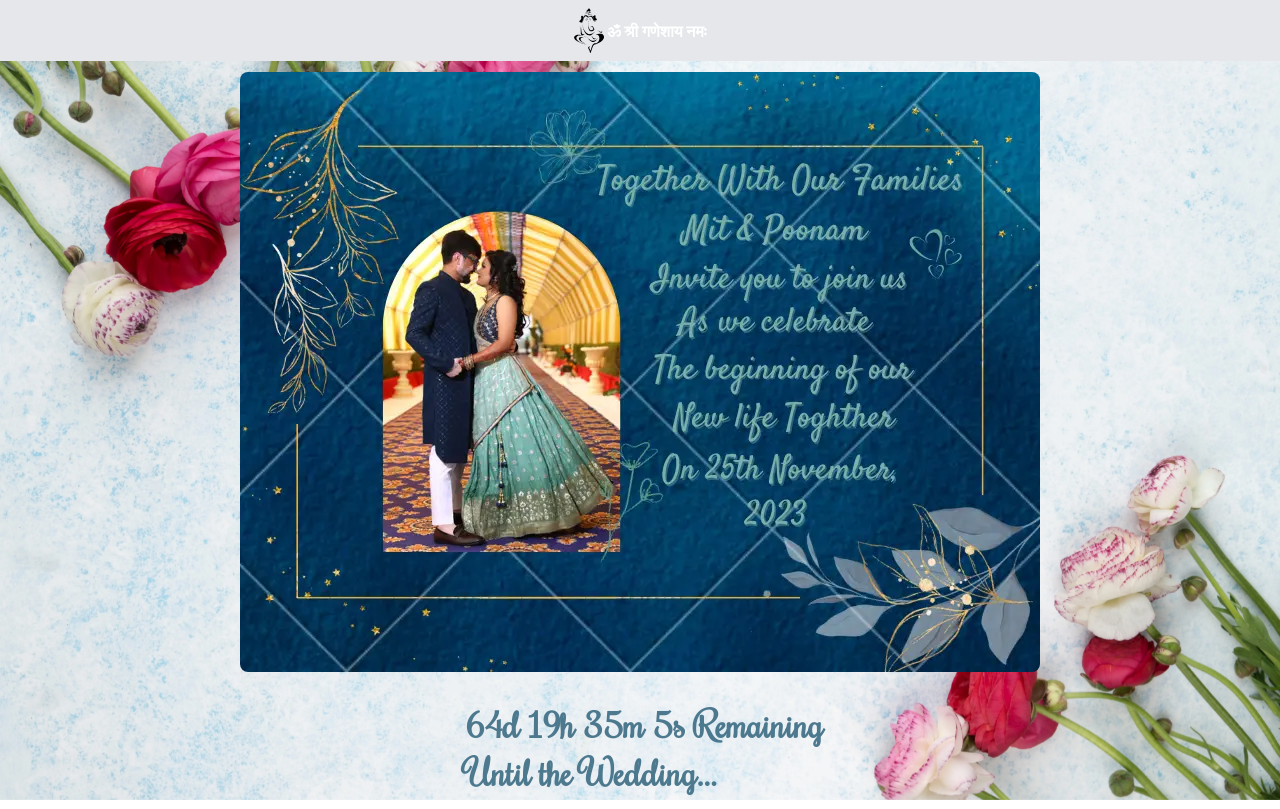
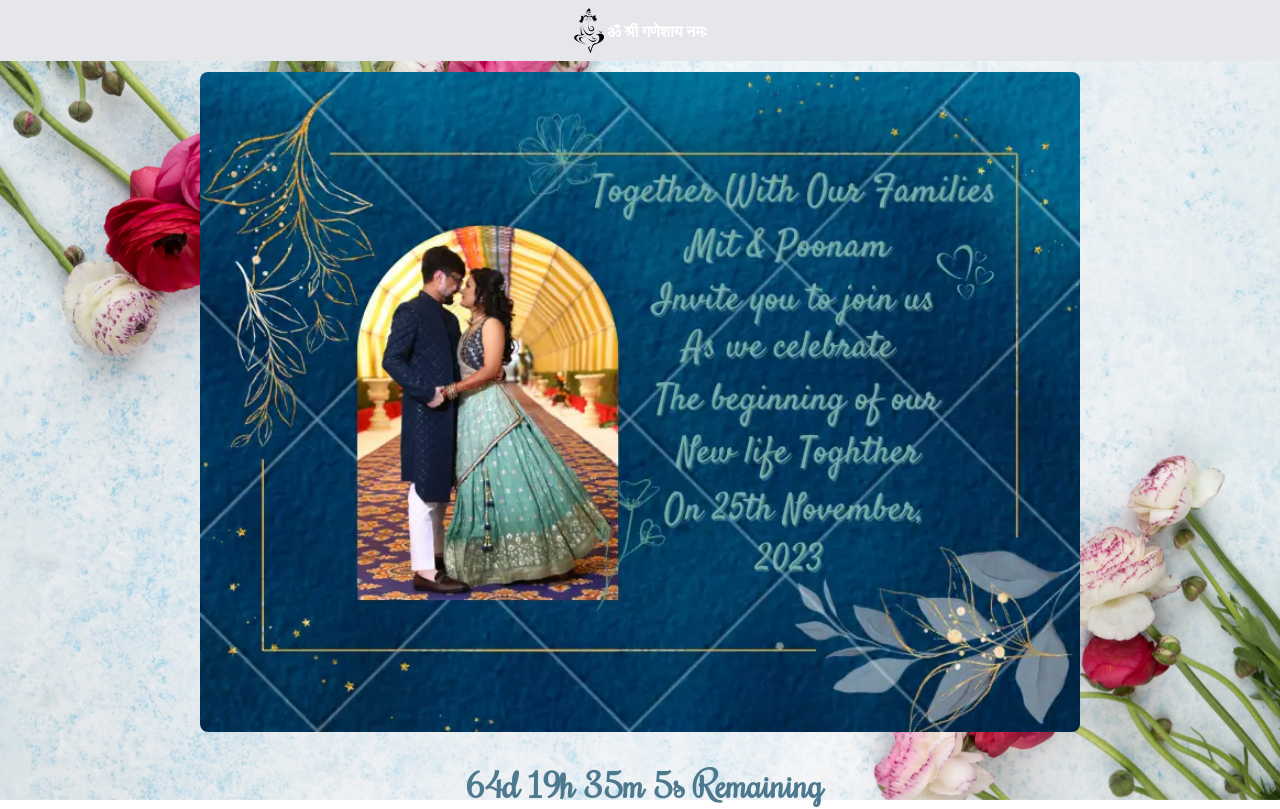
Before and after one commit to krish4uu/Mit-weds-Poonam, a Next.js app: page / in a window 1280 px wide. Shown: the top 809 px of the page. Built offline with nearby package versions, Linux system fonts and the light colour scheme.

Commit message:
Updated style

```diff
--- a/app/Components/wedding.tsx
+++ b/app/Components/wedding.tsx
@@ -14,7 +14,7 @@ export default function WeddingCard() {
   return (
     <>
       <div className=" flex min-h-screen z-10 flex-col items-center justify-between p-2">
-        <div className="flex w-full max-w-5xl items-center justify-center lg:flex mt-12 p-4">
+        <div className="flex w-full sm:max-w-5xl items-center justify-center lg:flex mt-12 pt-4 pb-4">
           <Image
             className="rounded-lg"
             src="./mit-poonam.webp"
@@ -23,7 +23,7 @@ export default function WeddingCard() {
             height={0}
             priority
             sizes="100vw"
-            style={{ width: "50rem", height: "auto" }} // optional
+            style={{ width: "55rem", height: "auto" }} // optional
           />
         </div>
         <div className="flex flex-col justify-center item-center text-3xl sm:text-4xl p-4 w-full pl-6 md:w-fit font-semibold  dark:bg-slate-950/30 rounded-3xl sm:bg-transparent">
```
